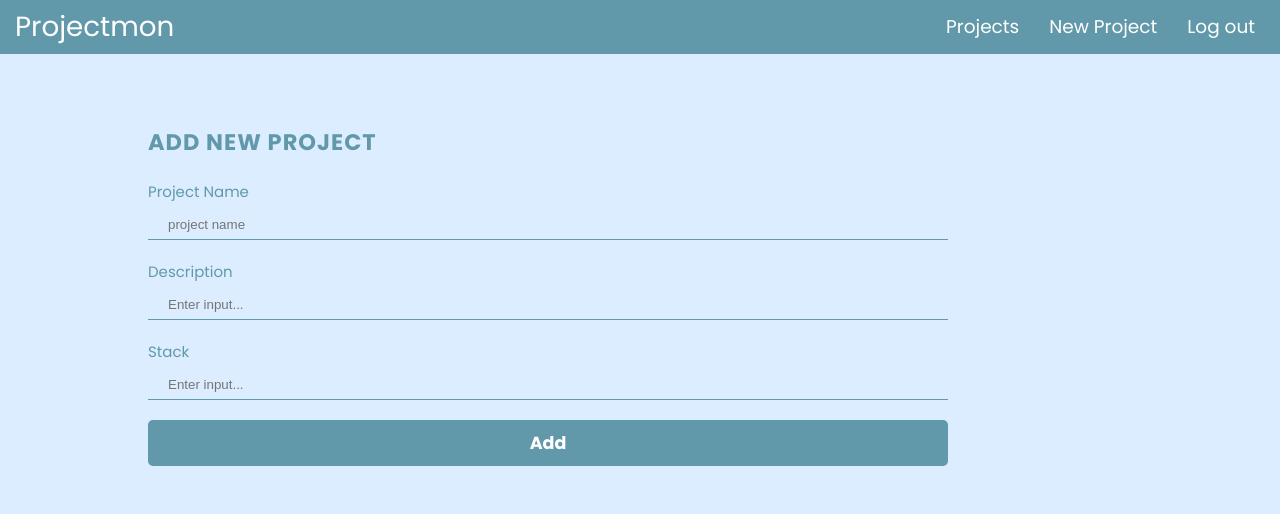
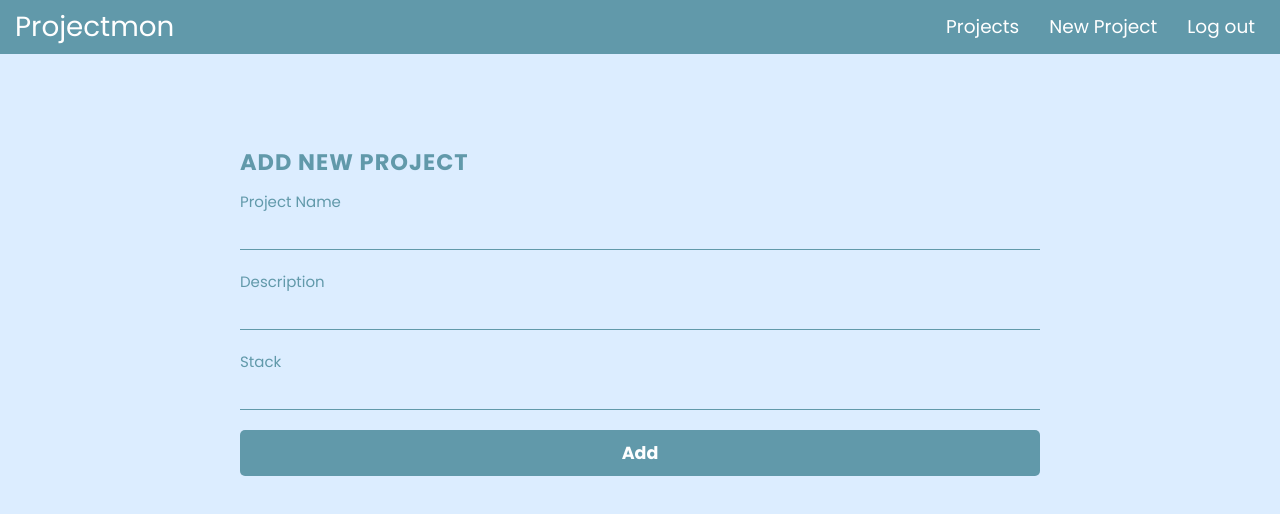
Before and after one commit to DorSarel/projectmon, a React (Create React App) app: page /new-project in a window 1280 px wide. Shown: the top 514 px of the page. Built offline with nearby package versions, Linux system fonts and the light colour scheme.

Commit message:
center form in large screens

```diff
--- a/src/components/Common/TextInput.js
+++ b/src/components/Common/TextInput.js
@@ -1,13 +1,6 @@
 import React from 'react';
 
-const TextInput = ({
-  name,
-  label,
-  value,
-  placeholder = 'Enter input...',
-  onChange,
-  error,
-}) => {
+const TextInput = ({ name, label, value, onChange, error }) => {
   return (
     <div className='form__control'>
       <label htmlFor={name} className='form__label'>
@@ -16,9 +9,8 @@ const TextInput = ({
       <input
         className='form__input'
         type='text'
-        value={value}
+        // value={value}
         name={name}
-        placeholder={placeholder}
         onChange={onChange}
       />
       {error && <p className='form__error'>{error}</p>}
--- a/src/components/Common/style.scss
+++ b/src/components/Common/style.scss
@@ -5,6 +5,11 @@
   margin-top: 2rem;
   display: flex;
   flex-direction: column;
+
+  @media only screen and (min-width: $bp-large) {
+    margin-right: auto;
+    margin-left: auto;
+  }
 
   &__control {
     display: flex;
--- a/src/components/Projects/NewProject.js
+++ b/src/components/Projects/NewProject.js
@@ -6,8 +6,8 @@ import TextInput from '../Common/TextInput';
 const NewProject = () => {
   return (
     <div className='add-project'>
-      <h2 className='recent-title'>add new project</h2>
       <Form>
+        <h2 className='recent-title'>add new project</h2>
         <TextInput
           name='project_name'
           label='project name'
```
